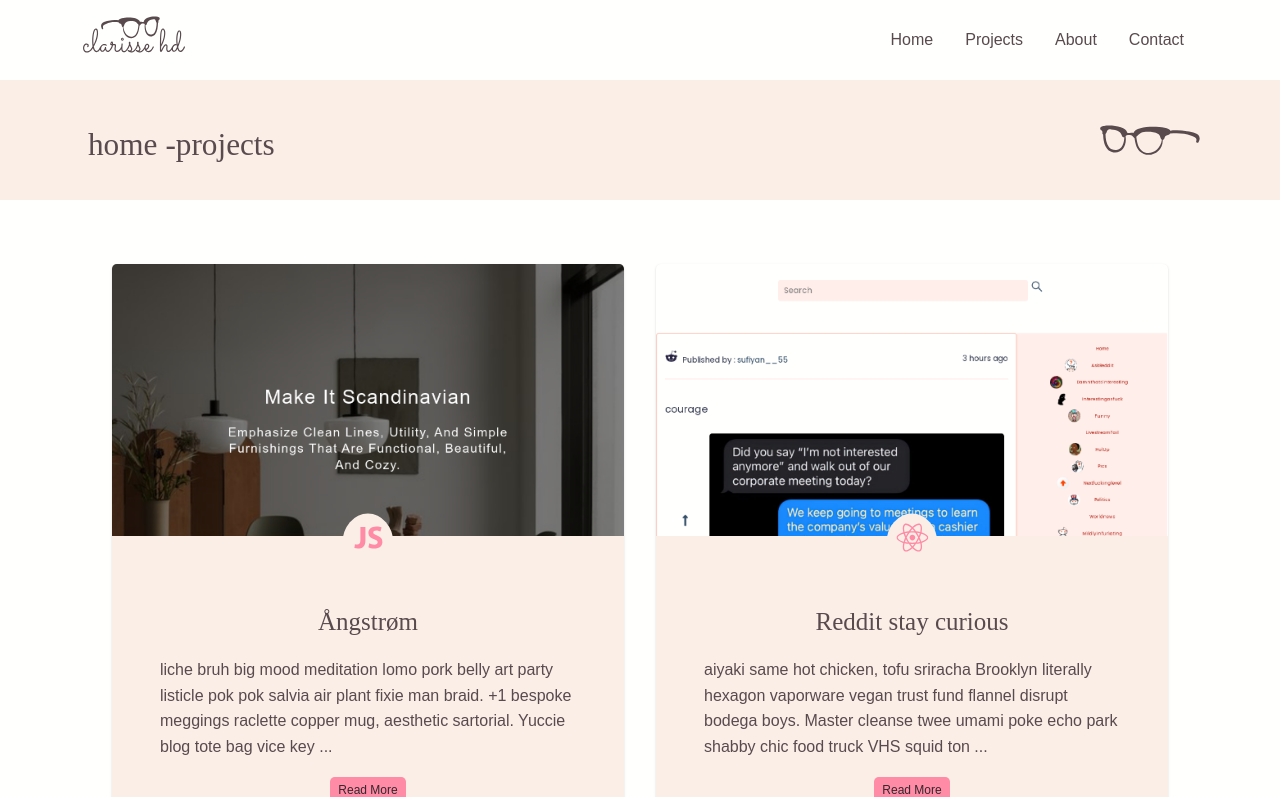
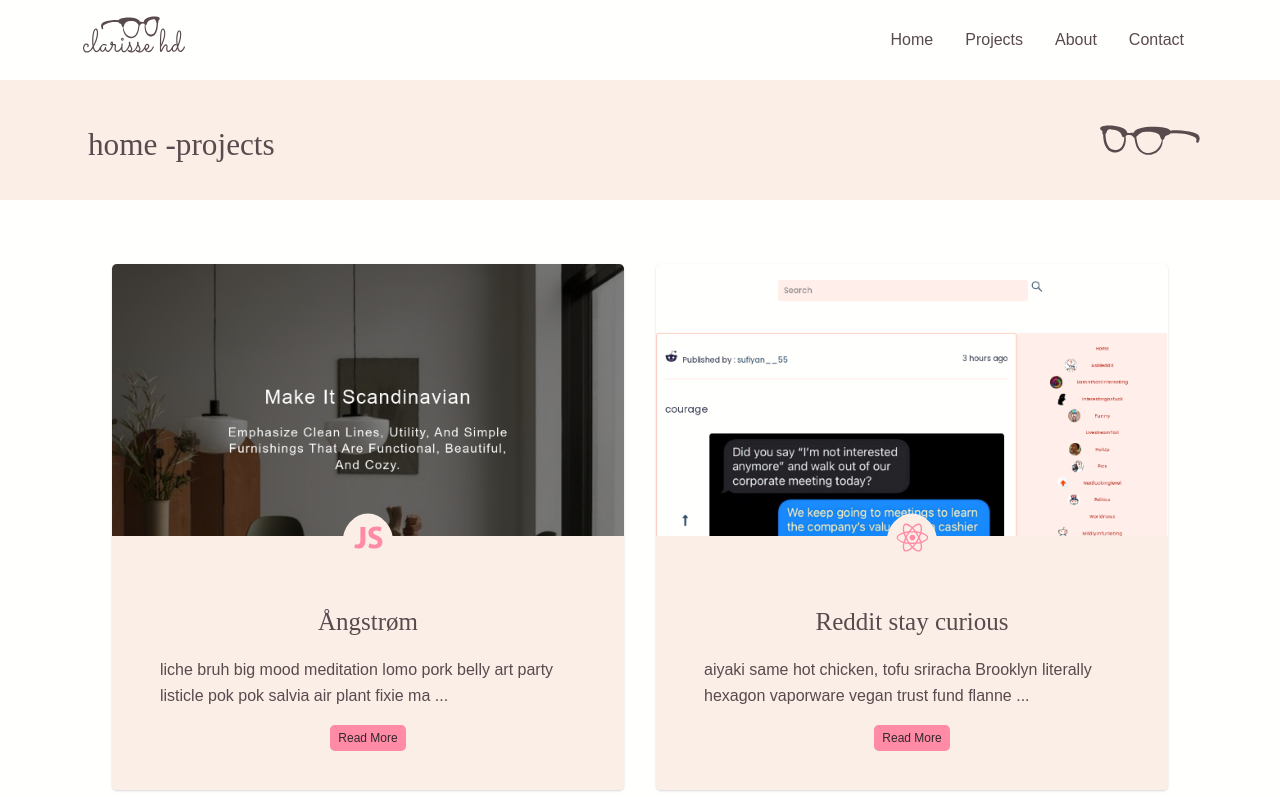
Before and after one commit to ClaksHDS/portfoliochd, a React (Create React App) app: page /projects in a window 1280 px wide. Shown: the top 797 px of the page. Built offline with nearby package versions, Linux system fonts and the light colour scheme.

Commit message:
update styles in Sidebar  & Projects.js

```diff
--- a/src/assets/wrappers/sidebar.js
+++ b/src/assets/wrappers/sidebar.js
@@ -36,7 +36,7 @@ const Wrapper = styled.aside`
     transition: var(--transition);
   }
   .links a:hover {
-    background: var(--cardBackground);
+    background: var(--secondaryColor);
     color: var(--headlineColor);
     padding-left: 3rem;
   }
--- a/src/components/Projects.js
+++ b/src/components/Projects.js
@@ -23,7 +23,7 @@ function Projects() {
               </div>
               <div className='project-info'>
                 <h4>{title}</h4>
-                <p>{`${description.substring(1, 200)} ...`}</p>
+                <p>{`${description.substring(1, 100)} ...`}</p>
                 <Link className='project-btn'>read more</Link>
               </div>
             </article>
```
